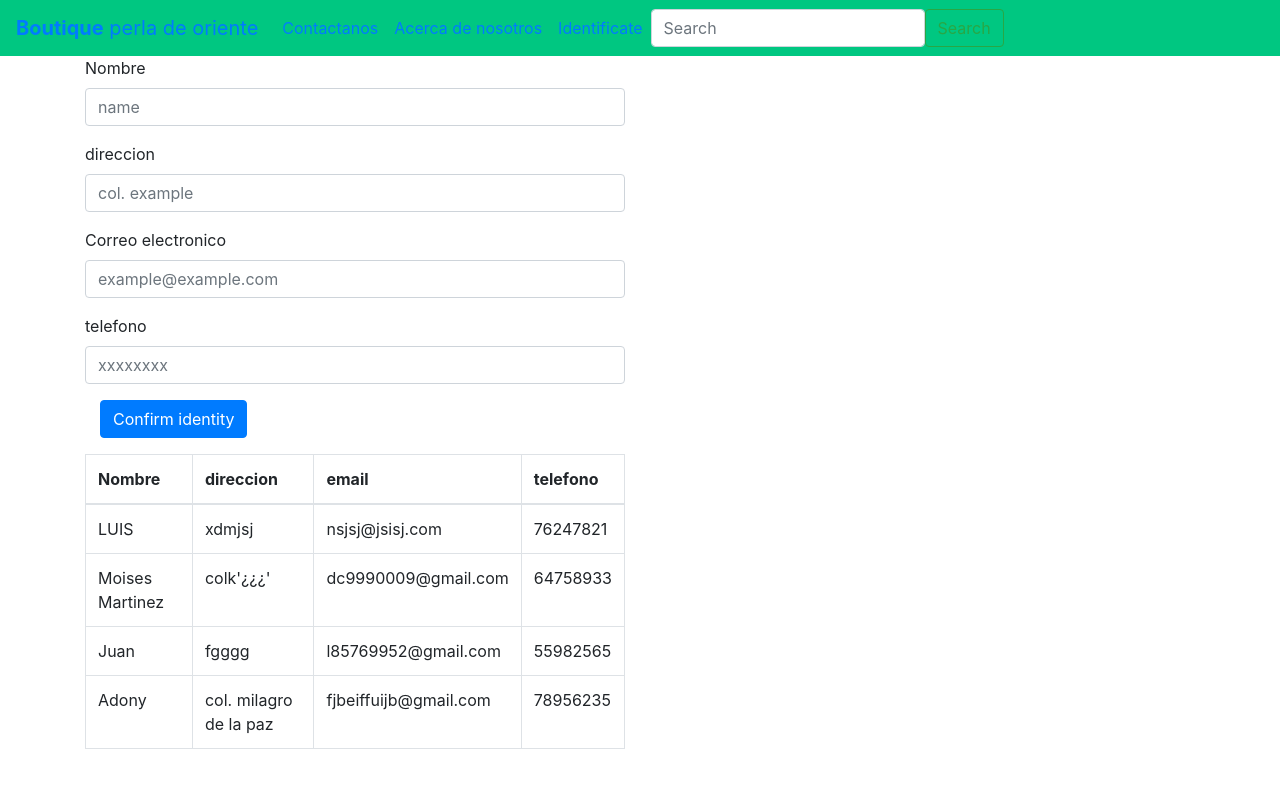
After one commit to DanCastSV/proyecto-boutique, a Django app: page /clientes/ in a window 1280 px wide. The commit adds this page. Run offline with Django 4.2, Linux system fonts and the light colour scheme; data comes from the database, SQL or seed files in the repository; both versions use the stored data as it was after the commit; some libraries are stand-ins or nearby versions.

Commit message:
se conecta a la base de datos

```diff
--- /dev/null
+++ b/proyecto/app_tablas/Templates/clientes.html
@@ -0,0 +1,92 @@
+{%load static%}
+
+<!DOCTYPE html>
+<head>
+    <meta charset="utf-8">
+    <meta name="viewport" content="width=device-width, initial-scale=1">
+    <title>Boutique</title>
+    <link href="{%static 'lib/bootstrap/css/bootstrap.css'%}" rel="stylesheet" >
+<body>
+  <script src="{%static 'lib/bootstrap/js/bootstrap.bundle.js'%}"></script>
+
+    <nav class="navbar  navbar-expand" style="background-color: #00c781;">
+        <div class="container-fluid">
+          <a class="navbar-brand" href="http://127.0.0.1:8000"><b>Boutique</b> perla de oriente</a>
+          <button class="navbar-toggler" type="button" data-bs-toggle="collapse" data-bs-target="#navbarSupportedContent" aria-controls="navbarSupportedContent" aria-expanded="false" aria-label="Toggle navigation">
+            <span class="navbar-toggler-icon"></span>
+          </button>
+          <div class="collapse navbar-collapse" id="navbarSupportedContent">
+            <ul class="navbar-nav me-auto mb-2 mb-lg-0">
+              <li class="nav-item">
+                <a class="nav-link active" aria-current="page" href="/contacto">Contactanos</a>
+              </li>
+              <li class="nav-item">
+                <a class="nav-link active" href="/about">Acerca de nosotros</a>
+              </li>
+              <li class="nav-item">
+                <a class="nav-link active" href="/lte">Identificate</a>
+              </li>
+            </ul>
+            <form class="d-flex" role="search">
+              <input class="form-control me-2" type="search" placeholder="Search" aria-label="Buscar">
+              <button class="btn btn-outline-success" type="submit">Search</button>
+            </form>
+          </div>
+        </div>
+      </nav>
+
+{% block content%}
+      <div class="container text-centyer">
+        <div class="row">
+          <div class="col-6 ">
+            <form action="/regclientes/", method="post">{% csrf_token %}
+              <div class="mb-3">
+                <label for="exampleFormControlInput1" class="form-label">Nombre</label>
+                <input type="text" class="form-control" id="name1" placeholder="name">
+              </div>
+              <div class="mb-3">
+                <label for="exampleFormControlInput1" class="form-label">direccion</label>
+                <input type="text" class="form-control" id="dic1" placeholder="col. example">
+              </div>
+              <div class="mb-3">
+                <label for="exampleFormControlInput1" class="form-label">Correo electronico</label>
+                <input type="email" class="form-control" id="ema1" placeholder="example@example.com">
+              </div>
+              <div class="mb-3">
+                <label for="exampleFormControlInput1" class="form-label">telefono</label>
+                <input type="text" class="form-control" id="tfno1" placeholder="xxxxxxxx">
+              </div>
+              <div class="col-auto">
+            <button type="submit" class="btn btn-primary mb-3">Confirm identity</button>
+          </div>
+        </form>
+            <table id="mostrar" class="table table-bordered table-hover">
+              <thead>
+                <tr>
+                <th>Nombre</th>
+                <th>direccion</th>
+                <th>email</th>
+                <th>telefono</th>
+              </tr>
+              </thead>
+              <tbody>
+                {%for cli in cliente %}
+                <tr>
+                  <td>{{cli.nombre}}</td>
+                  <td>{{cli.direccion}}</td>
+                  <td>{{cli.email}}</td>
+                  <td>{{cli.tfno}}</td>
+                  {% endfor %}
+                </tr>
+              </tbody>
+            </table>
+          </div>
+        </div>
+      </div>
+      {% endblock %}
+
+
+
+
+
+</body>
--- a/proyecto/app_tablas/Templates/lte.html
+++ b/proyecto/app_tablas/Templates/lte.html
@@ -61,10 +61,10 @@
 
       <div class="social-auth-links text-center mb-3">
         <p>- Ó -</p>
-        <a href="#" class="btn btn-block btn-primary">
+        <a href="/clientes/" class="btn btn-block btn-primary">
           <i class="fab fa-facebook mr-2"></i> Inicia sesión usando Facebook
         </a>
-        <a href="#" class="btn btn-block btn-danger">
+        <a href="/clientes/" class="btn btn-block btn-danger">
           <i class="fab fa-google-plus mr-2"></i> Inicia sesión usando Google+
         </a>
       </div>
--- a/proyecto/app_tablas/models.py
+++ b/proyecto/app_tablas/models.py
@@ -5,6 +5,7 @@ class Cliente(models.Model):
     direccion = models.CharField(max_length=80)
     email = models.EmailField()
     tfno = models.CharField(max_length=9)
+
 
     def __str__(self):
         return (self.nombre)
--- a/proyecto/app_tablas/urls.py
+++ b/proyecto/app_tablas/urls.py
@@ -6,6 +6,9 @@ urlpatterns = [
     path('about/', about),
     path('contacto/', contacto),
     path('lte/', lte),
-    path('registro/', registro)
+    path('registro/', registro),
+    path('clientes/', clientes),
+    path('regclientes/', regclientes)
+
 
 ]
--- a/proyecto/app_tablas/views.py
+++ b/proyecto/app_tablas/views.py
@@ -1,5 +1,7 @@
-from django.shortcuts import render
+from django.shortcuts import render, redirect
 from django.http import HttpResponse, JsonResponse
+from .models import *
+
 
 # Create your views here.
 
@@ -20,3 +22,18 @@ def lte(request):
 
 def registro(request):
     return render(request, "register.html")
+
+def clientes(request):
+    cliente = Cliente.objects.all()
+    return render(request, "clientes.html", {"cliente":cliente})
+
+def regclientes(request):
+   nombre=request.POST['name1']
+   direccion=request.POST['dic1']
+   email=request.POST['ema1']
+   tfno=request.POST['tfno1']
+   cliente=Cliente.objects.create(
+    nombre=nombre, direccion=direccion, email=email, tfno=tfno
+   )
+
+   return redirect(request, "clientes.html")
```
Also changed, not shown: proyecto/app_tablas/apps.py (line endings or trailing spaces), proyecto/db.sqlite3.
